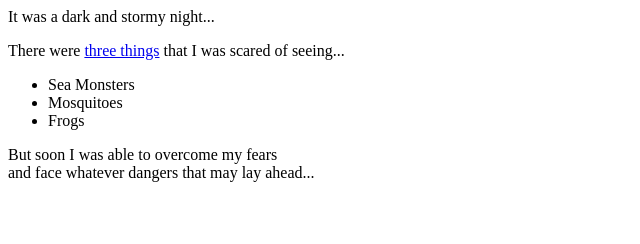
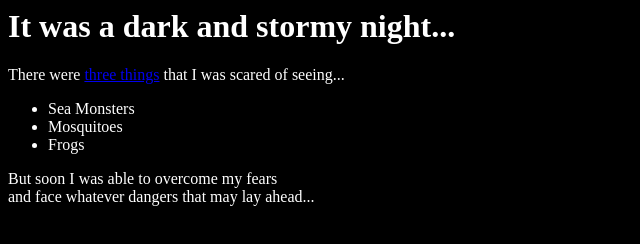
Before and after one commit to yisrael83/fireside-story, a plain HTML site: page index.html in a window 1280 px wide. Shown: the whole page, without its empty margins (0-640 px from the left). Drawn offline with Linux system fonts and the light colour scheme.

Commit message:
added a css sheet

```diff
--- a/index.html
+++ b/index.html
@@ -1,7 +1,11 @@
 <html>
 
+<head>
+    <link rel="stylesheet" type="text/css" href="style.css">
+</head>
+
 <body>
-    <p>It was a dark and stormy night...</p>
+    <h1>It was a dark and stormy night...</h1>
     <p>There were <a href="http://www.ranker.com/list/real-scary-things-that-will-cause-nightmares/atom_murray?var=2&utm_expid=16418821-311.AAszGoDYQ7WZsue0Bhz6ww.1&utm_referrer=https%3A%2F%2Fwww.google.com%2F">three things</a> that I was scared of seeing...
         <p/>
         <ul>
--- /dev/null
+++ b/style.css
@@ -0,0 +1,4 @@
+body {
+    color: white;
+    background-color: black;
+}
```
